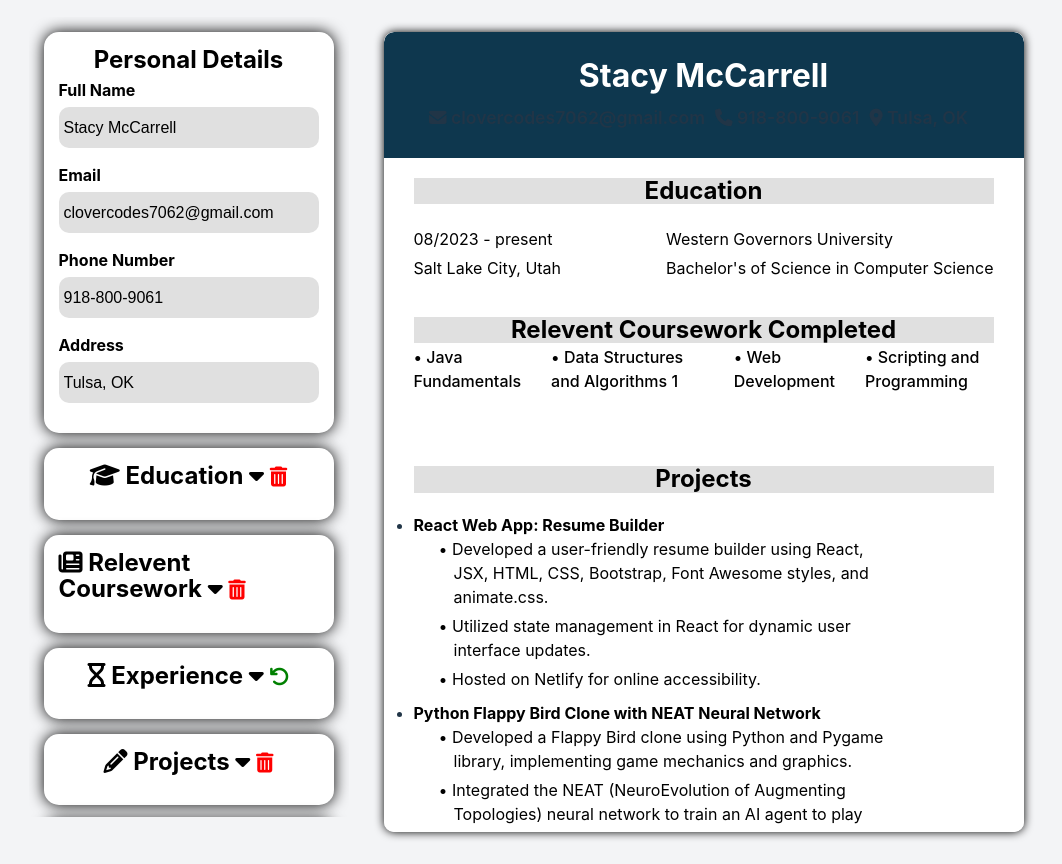
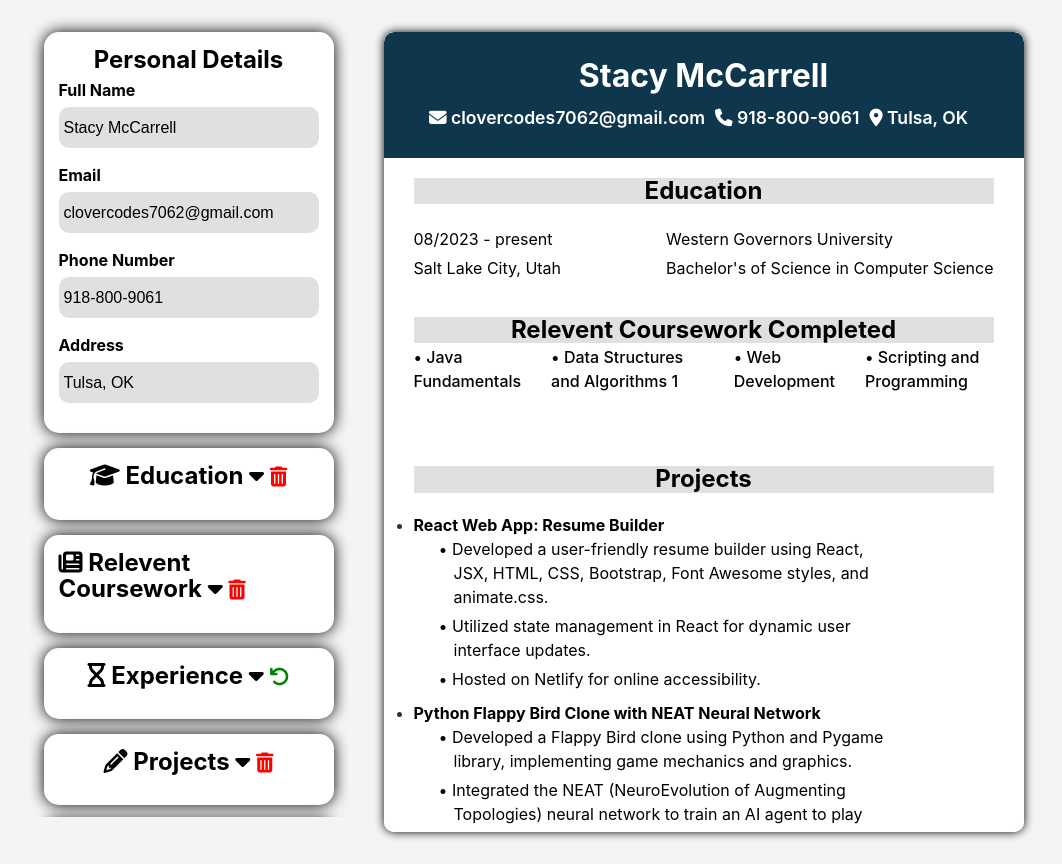
Before and after one commit to CloverCodes7062/cv-app-project, a React (Vite) app: page / in a window 1280 px wide. Shown: the top 864 px of the page, without its empty margins (146-1208 px from the left). Built offline with nearby package versions, Linux system fonts and the light colour scheme.

Commit message:
Fixed Font Colors

```diff
--- a/src/CvHeader.css
+++ b/src/CvHeader.css
@@ -29,6 +29,7 @@
     text-align: center;
     font-weight: 600;
     margin-right: 10px;
+    color: #ffffff;
 }
 
 #phone-number {
@@ -36,6 +37,7 @@
     text-align: center;
     font-weight: 600;
     margin-right: 10px;
+    color: #ffffff;
 }
 
 #location {
@@ -43,4 +45,5 @@
     text-align: center;
     font-weight: 600;
     margin-right: 10px;
+    color: #ffffff;
 }
```
